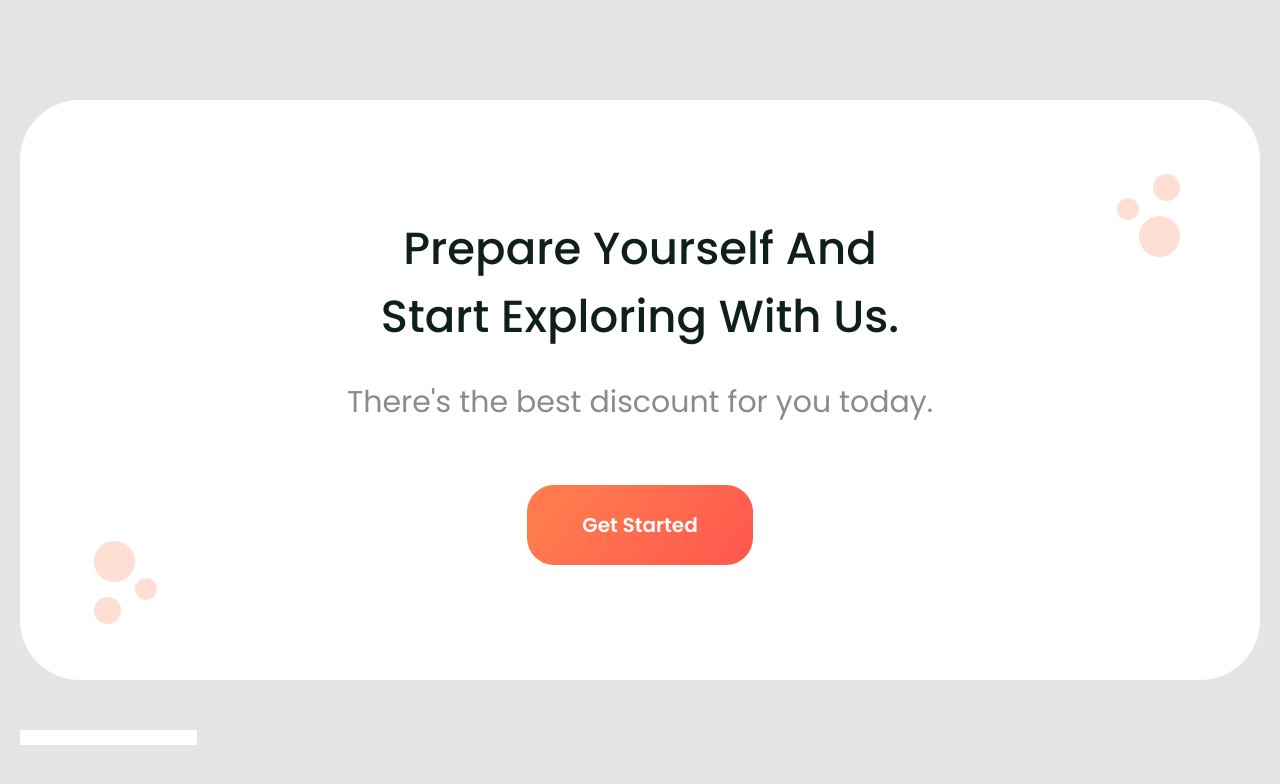
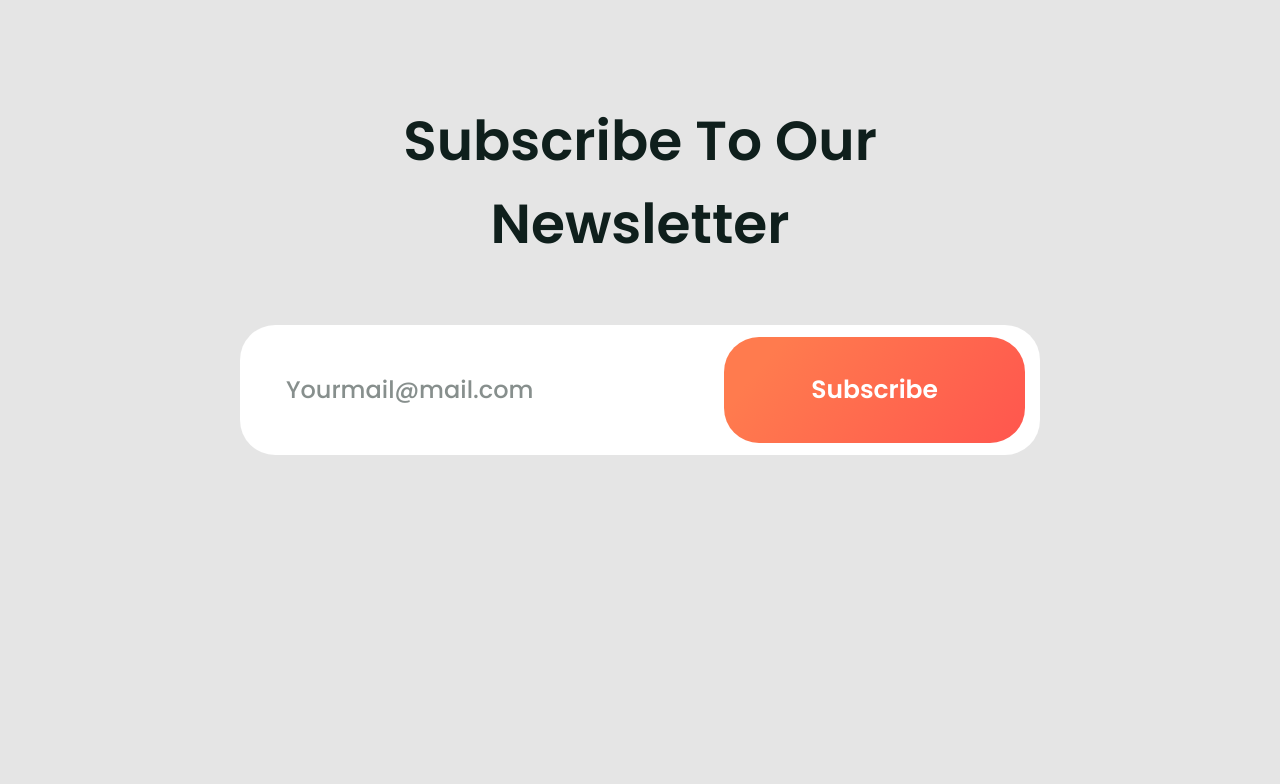
Before and after one commit to RyabovEvgeniy/GoTrip, a plain HTML site: page index.html in a window 1280 px wide. Drawn offline with nearby package versions, Linux system fonts and the light colour scheme.

Commit message:
Сверстал секцию subscribe

```diff
--- a/css/style.scss
+++ b/css/style.scss
@@ -3,7 +3,7 @@
 // Основные настройки страницы
 body {
 	font-family: "Poppins", sans-serif;
-	background: #E5E5E5;
+	background: #e5e5e5;
 	color: #0f1f1c;
 	font-size: 25px;
 	font-weight: 500;
@@ -570,7 +570,8 @@ body {
 		border-radius: 60px;
 		padding: 115px 0px;
 		position: relative;
-		&::before,&::after {
+		&::before,
+		&::after {
 			position: absolute;
 			content: "";
 			width: 63px;
@@ -615,3 +616,72 @@ body {
 		color: #fff;
 	}
 }
+
+// subscribe
+
+.subscribe {
+	padding: 100px 0px 18px;
+
+	// .subscribe__container
+
+	&__container {
+	}
+
+	// .subscribe__column
+
+	&__column {
+		display: flex;
+		flex-direction: column;
+		align-items: center;
+		text-align: center;
+	}
+
+	// .subscribe__title
+
+	&__title {
+		font-weight: 600;
+		font-size: 55px;
+		max-width: 494px;
+		margin-bottom: 60px;
+	}
+
+	// .subscribe__form
+
+	&__form {
+		display: flex;
+		column-gap: 20px;
+		justify-content: space-between;
+		min-width: 800px;
+		background: linear-gradient(0deg, #ffffff, #ffffff), #c4c4c4;
+		border-radius: 35px;
+		padding: 12px 15px 12px 46px;
+	}
+
+	// .subscribe__input
+
+	&__input {
+		min-width: 248px;
+		font-weight: 500;
+		font-size: 24px;
+		color: rgba(15, 31, 28, 0.5);
+		&::placeholder {
+			font-family: "Poppins", sans-serif;
+			font-style: normal;
+			font-weight: 500;
+			font-size: 24px;
+			line-height: 1.5;
+			color: rgba(15, 31, 28, 0.5);
+		}
+		&:focus {
+			outline: none;
+		}
+	}
+
+	// .subscribe__button
+
+	&__button {
+		border-radius: 35px;
+		color: #fff;
+		padding: 34px 87px;
+	}
+}
--- a/index.html
+++ b/index.html
@@ -138,7 +138,7 @@
 					</div>
 				</div>
 			</section>
-			<section class="cta">
+			<section class="cta none">
 				<div class="cta__container">
 					<div class="cta__column">
 						<h2 class="cta__title">Prepare Yourself And Start Exploring With Us.</h2>
@@ -152,10 +152,10 @@
 			<section class="subscribe">
 				<div class="subscribe__container">
 					<div class="subscribe__column">
-						<h2 class="subscribe__title"></h2>
+						<h2 class="subscribe__title">Subscribe To Our Newsletter</h2>
 						<form class="subscribe__form">
-							<input class="subscribe__input" autocomplete="off" type="email">
-							<a href="#!" class="subscribe__button btn"></a>
+							<input class="subscribe__input" autocomplete="off" type="email" placeholder="Yourmail@mail.com">
+							<a href="#!" class="subscribe__button btn">Subscribe</a>
 						</form>
 					</div>
 				</div>
```
Also changed, not shown: css/style.css.
